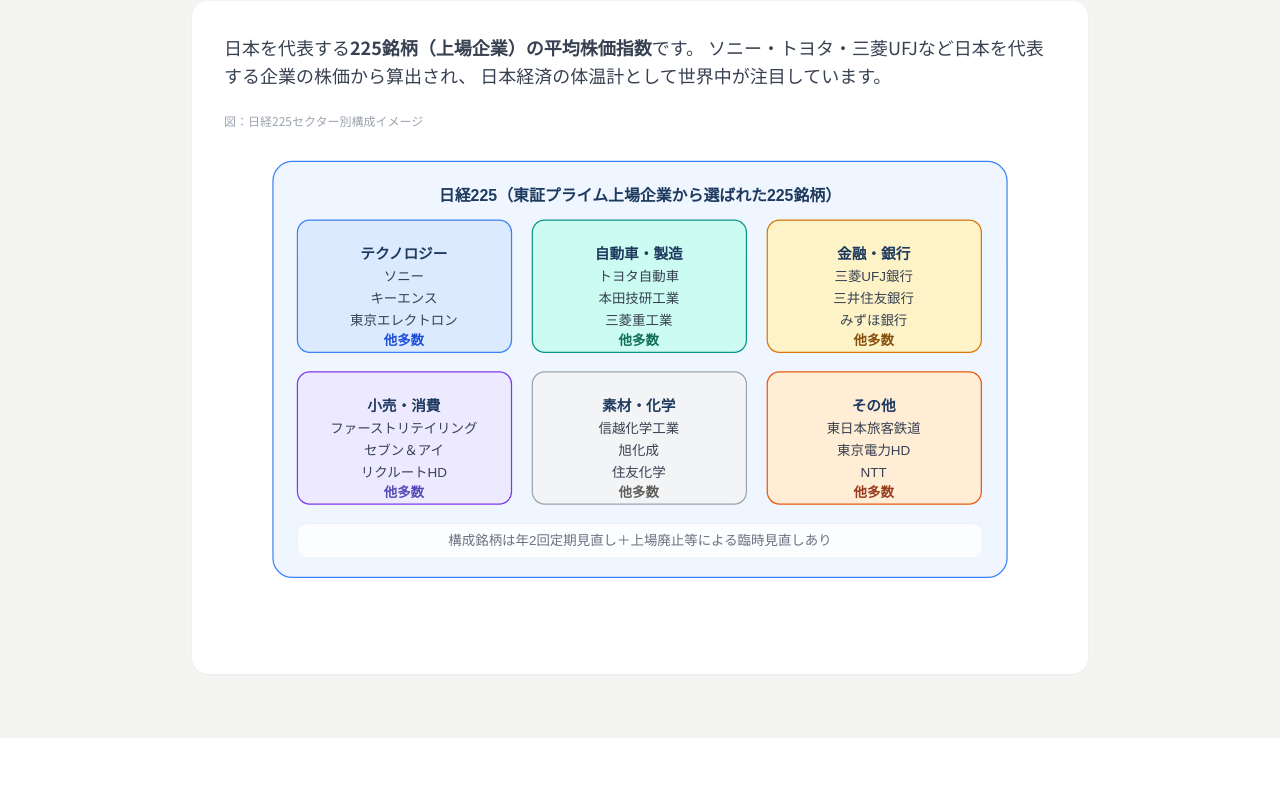
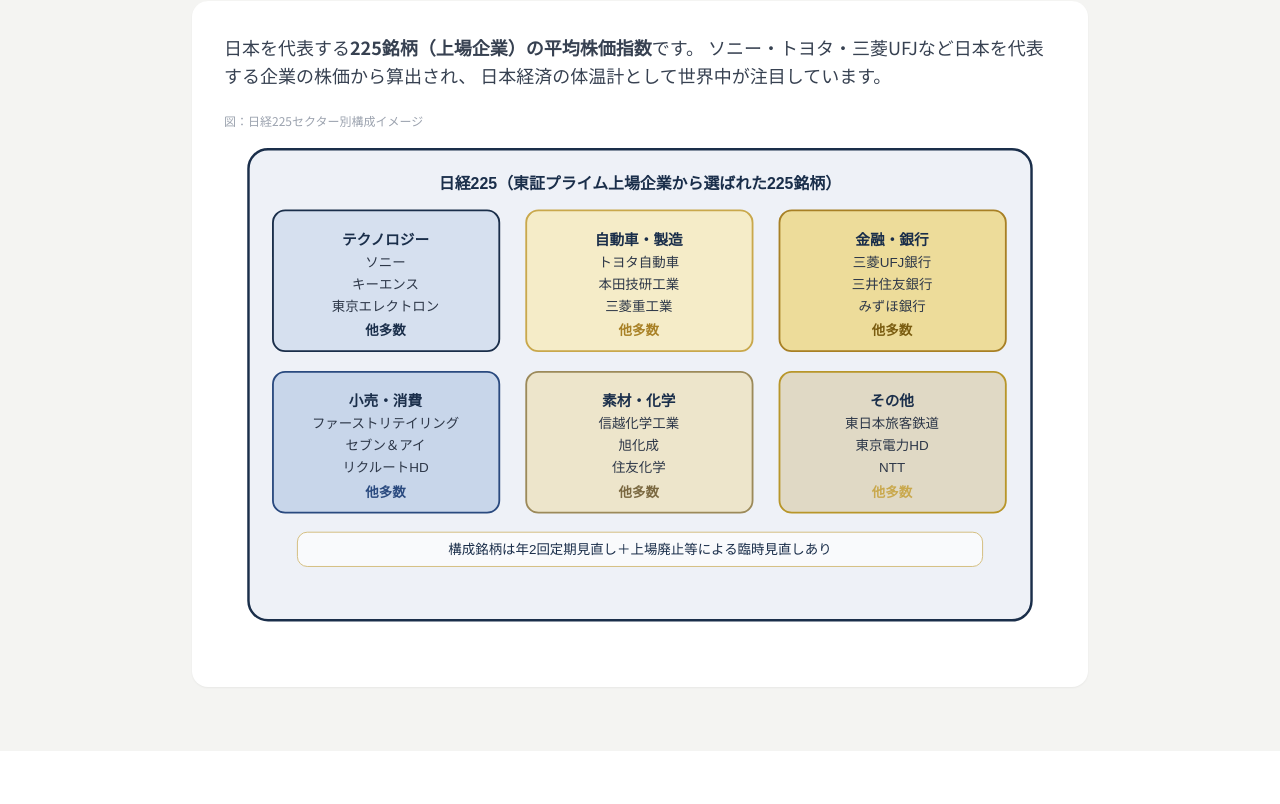
Before and after one commit to tanima3232-eng/bulltalk, a Next.js app: page /market in a window 1280 px wide. Shown: the part 760-1564 px from the top of the page. Built offline with nearby package versions, Linux system fonts and the light colour scheme; no server answers.

Commit message:
feat: 日経225セクター図をサイト配色（navy/gold）にリデザイン

```diff
--- a/app/market/page.tsx
+++ b/app/market/page.tsx
@@ -58,62 +58,62 @@ export default async function MarketPage() {
               </p>
               <div className="my-4 w-full overflow-x-auto rounded-lg">
                 <p className="text-xs text-gray-400 mb-2">図：日経225セクター別構成イメージ</p>
-                <svg width="100%" viewBox="0 0 680 400" style={{fontFamily:"sans-serif"}}>
-                  {/* 外枠：日経225全体 */}
-                  <rect x="40" y="20" width="600" height="340" rx="16" fill="#EFF6FF" stroke="#3B82F6" strokeWidth="1"/>
-                  <text fontWeight="bold" fill="#1E3A5F" x="340" y="48" textAnchor="middle" dominantBaseline="central" fontSize="13">日経225（東証プライム上場企業から選ばれた225銘柄）</text>
+                <svg width="100%" viewBox="0 0 680 410" style={{fontFamily:"sans-serif"}}>
+                  {/* 外枠：全体 */}
+                  <rect x="20" y="10" width="640" height="385" rx="16" fill="#EEF1F7" stroke="#1A2E4A" strokeWidth="2"/>
+                  <text fontWeight="bold" fill="#1A2E4A" x="340" y="38" textAnchor="middle" dominantBaseline="central" fontSize="13">日経225（東証プライム上場企業から選ばれた225銘柄）</text>
 
-                  {/* テクノロジー */}
-                  <rect x="60" y="68" width="175" height="108" rx="10" fill="#DBEAFE" stroke="#3B82F6" strokeWidth="1"/>
-                  <text fontWeight="bold" fill="#1E3A5F" x="147" y="96" textAnchor="middle" dominantBaseline="central" fontSize="12">テクノロジー</text>
-                  <text fill="#374151" x="147" y="118" textAnchor="middle" fontSize="11">ソニー</text>
-                  <text fill="#374151" x="147" y="136" textAnchor="middle" fontSize="11">キーエンス</text>
-                  <text fill="#374151" x="147" y="154" textAnchor="middle" fontSize="11">東京エレクトロン</text>
-                  <text fill="#1D4ED8" x="147" y="170" textAnchor="middle" fontSize="11" fontWeight="bold">他多数</text>
+                  {/* テクノロジー：ネイビー薄め */}
+                  <rect x="40" y="60" width="185" height="115" rx="10" fill="#D6E0EF" stroke="#1A2E4A" strokeWidth="1.5"/>
+                  <text fontWeight="bold" fill="#1A2E4A" x="132" y="84" textAnchor="middle" dominantBaseline="central" fontSize="12">テクノロジー</text>
+                  <text fill="#2D3748" x="132" y="106" textAnchor="middle" fontSize="11">ソニー</text>
+                  <text fill="#2D3748" x="132" y="124" textAnchor="middle" fontSize="11">キーエンス</text>
+                  <text fill="#2D3748" x="132" y="142" textAnchor="middle" fontSize="11">東京エレクトロン</text>
+                  <text fill="#1A2E4A" x="132" y="162" textAnchor="middle" fontSize="11" fontWeight="bold">他多数</text>
 
-                  {/* 自動車・製造 */}
-                  <rect x="252" y="68" width="175" height="108" rx="10" fill="#CCFBF1" stroke="#0D9488" strokeWidth="1"/>
-                  <text fontWeight="bold" fill="#1E3A5F" x="339" y="96" textAnchor="middle" dominantBaseline="central" fontSize="12">自動車・製造</text>
-                  <text fill="#374151" x="339" y="118" textAnchor="middle" fontSize="11">トヨタ自動車</text>
-                  <text fill="#374151" x="339" y="136" textAnchor="middle" fontSize="11">本田技研工業</text>
-                  <text fill="#374151" x="339" y="154" textAnchor="middle" fontSize="11">三菱重工業</text>
-                  <text fill="#0F6E56" x="339" y="170" textAnchor="middle" fontSize="11" fontWeight="bold">他多数</text>
+                  {/* 自動車・製造：ゴールド薄め */}
+                  <rect x="247" y="60" width="185" height="115" rx="10" fill="#F5ECC8" stroke="#C9A84C" strokeWidth="1.5"/>
+                  <text fontWeight="bold" fill="#1A2E4A" x="339" y="84" textAnchor="middle" dominantBaseline="central" fontSize="12">自動車・製造</text>
+                  <text fill="#2D3748" x="339" y="106" textAnchor="middle" fontSize="11">トヨタ自動車</text>
+                  <text fill="#2D3748" x="339" y="124" textAnchor="middle" fontSize="11">本田技研工業</text>
+                  <text fill="#2D3748" x="339" y="142" textAnchor="middle" fontSize="11">三菱重工業</text>
+                  <text fill="#A88025" x="339" y="162" textAnchor="middle" fontSize="11" fontWeight="bold">他多数</text>
 
-                  {/* 金融・銀行 */}
-                  <rect x="444" y="68" width="175" height="108" rx="10" fill="#FEF3C7" stroke="#D97706" strokeWidth="1"/>
-                  <text fontWeight="bold" fill="#1E3A5F" x="531" y="96" textAnchor="middle" dominantBaseline="central" fontSize="12">金融・銀行</text>
-                  <text fill="#374151" x="531" y="118" textAnchor="middle" fontSize="11">三菱UFJ銀行</text>
-                  <text fill="#374151" x="531" y="136" textAnchor="middle" fontSize="11">三井住友銀行</text>
-                  <text fill="#374151" x="531" y="154" textAnchor="middle" fontSize="11">みずほ銀行</text>
-                  <text fill="#854F0B" x="531" y="170" textAnchor="middle" fontSize="11" fontWeight="bold">他多数</text>
+                  {/* 金融・銀行：deep gold */}
+                  <rect x="454" y="60" width="185" height="115" rx="10" fill="#EDDC9A" stroke="#A88025" strokeWidth="1.5"/>
+                  <text fontWeight="bold" fill="#1A2E4A" x="546" y="84" textAnchor="middle" dominantBaseline="central" fontSize="12">金融・銀行</text>
+                  <text fill="#2D3748" x="546" y="106" textAnchor="middle" fontSize="11">三菱UFJ銀行</text>
+                  <text fill="#2D3748" x="546" y="124" textAnchor="middle" fontSize="11">三井住友銀行</text>
+                  <text fill="#2D3748" x="546" y="142" textAnchor="middle" fontSize="11">みずほ銀行</text>
+                  <text fill="#7A5C10" x="546" y="162" textAnchor="middle" fontSize="11" fontWeight="bold">他多数</text>
 
-                  {/* 小売・消費 */}
-                  <rect x="60" y="192" width="175" height="108" rx="10" fill="#EDE9FE" stroke="#7C3AED" strokeWidth="1"/>
-                  <text fontWeight="bold" fill="#1E3A5F" x="147" y="220" textAnchor="middle" dominantBaseline="central" fontSize="12">小売・消費</text>
-                  <text fill="#374151" x="147" y="242" textAnchor="middle" fontSize="11">ファーストリテイリング</text>
-                  <text fill="#374151" x="147" y="260" textAnchor="middle" fontSize="11">セブン＆アイ</text>
-                  <text fill="#374151" x="147" y="278" textAnchor="middle" fontSize="11">リクルートHD</text>
-                  <text fill="#534AB7" x="147" y="294" textAnchor="middle" fontSize="11" fontWeight="bold">他多数</text>
+                  {/* 小売・消費：中間ネイビー */}
+                  <rect x="40" y="192" width="185" height="115" rx="10" fill="#C8D6EA" stroke="#2A4A7F" strokeWidth="1.5"/>
+                  <text fontWeight="bold" fill="#1A2E4A" x="132" y="216" textAnchor="middle" dominantBaseline="central" fontSize="12">小売・消費</text>
+                  <text fill="#2D3748" x="132" y="238" textAnchor="middle" fontSize="11">ファーストリテイリング</text>
+                  <text fill="#2D3748" x="132" y="256" textAnchor="middle" fontSize="11">セブン＆アイ</text>
+                  <text fill="#2D3748" x="132" y="274" textAnchor="middle" fontSize="11">リクルートHD</text>
+                  <text fill="#2A4A7F" x="132" y="294" textAnchor="middle" fontSize="11" fontWeight="bold">他多数</text>
 
-                  {/* 素材・化学 */}
-                  <rect x="252" y="192" width="175" height="108" rx="10" fill="#F3F4F6" stroke="#9CA3AF" strokeWidth="1"/>
-                  <text fontWeight="bold" fill="#1E3A5F" x="339" y="220" textAnchor="middle" dominantBaseline="central" fontSize="12">素材・化学</text>
-                  <text fill="#374151" x="339" y="242" textAnchor="middle" fontSize="11">信越化学工業</text>
-                  <text fill="#374151" x="339" y="260" textAnchor="middle" fontSize="11">旭化成</text>
-                  <text fill="#374151" x="339" y="278" textAnchor="middle" fontSize="11">住友化学</text>
-                  <text fill="#5F5E5A" x="339" y="294" textAnchor="middle" fontSize="11" fontWeight="bold">他多数</text>
+                  {/* 素材・化学：ベージュゴールド */}
+                  <rect x="247" y="192" width="185" height="115" rx="10" fill="#EDE5CB" stroke="#9C8A5A" strokeWidth="1.5"/>
+                  <text fontWeight="bold" fill="#1A2E4A" x="339" y="216" textAnchor="middle" dominantBaseline="central" fontSize="12">素材・化学</text>
+                  <text fill="#2D3748" x="339" y="238" textAnchor="middle" fontSize="11">信越化学工業</text>
+                  <text fill="#2D3748" x="339" y="256" textAnchor="middle" fontSize="11">旭化成</text>
+                  <text fill="#2D3748" x="339" y="274" textAnchor="middle" fontSize="11">住友化学</text>
+                  <text fill="#7A6840" x="339" y="294" textAnchor="middle" fontSize="11" fontWeight="bold">他多数</text>
 
-                  {/* その他 */}
-                  <rect x="444" y="192" width="175" height="108" rx="10" fill="#FFEDD5" stroke="#EA580C" strokeWidth="1"/>
-                  <text fontWeight="bold" fill="#1E3A5F" x="531" y="220" textAnchor="middle" dominantBaseline="central" fontSize="12">その他</text>
-                  <text fill="#374151" x="531" y="242" textAnchor="middle" fontSize="11">東日本旅客鉄道</text>
-                  <text fill="#374151" x="531" y="260" textAnchor="middle" fontSize="11">東京電力HD</text>
-                  <text fill="#374151" x="531" y="278" textAnchor="middle" fontSize="11">NTT</text>
-                  <text fill="#993C1D" x="531" y="294" textAnchor="middle" fontSize="11" fontWeight="bold">他多数</text>
+                  {/* その他：ネイビー+ゴールドグラデ */}
+                  <rect x="454" y="192" width="185" height="115" rx="10" fill="#E0D9C5" stroke="#B8962A" strokeWidth="1.5"/>
+                  <text fontWeight="bold" fill="#1A2E4A" x="546" y="216" textAnchor="middle" dominantBaseline="central" fontSize="12">その他</text>
+                  <text fill="#2D3748" x="546" y="238" textAnchor="middle" fontSize="11">東日本旅客鉄道</text>
+                  <text fill="#2D3748" x="546" y="256" textAnchor="middle" fontSize="11">東京電力HD</text>
+                  <text fill="#2D3748" x="546" y="274" textAnchor="middle" fontSize="11">NTT</text>
+                  <text fill="#C9A84C" x="546" y="294" textAnchor="middle" fontSize="11" fontWeight="bold">他多数</text>
 
                   {/* フッター注記 */}
-                  <rect x="60" y="316" width="560" height="28" rx="8" fill="#FFFFFF" stroke="#E2E8F0" strokeWidth="0.5" opacity="0.8"/>
-                  <text fill="#6B7280" x="340" y="330" textAnchor="middle" dominantBaseline="central" fontSize="11">構成銘柄は年2回定期見直し＋上場廃止等による臨時見直しあり</text>
+                  <rect x="60" y="323" width="560" height="28" rx="8" fill="#FFFFFF" stroke="#C9A84C" strokeWidth="0.8" opacity="0.7"/>
+                  <text fill="#1A2E4A" x="340" y="337" textAnchor="middle" dominantBaseline="central" fontSize="11">構成銘柄は年2回定期見直し＋上場廃止等による臨時見直しあり</text>
                 </svg>
               </div>
             </div>
```
